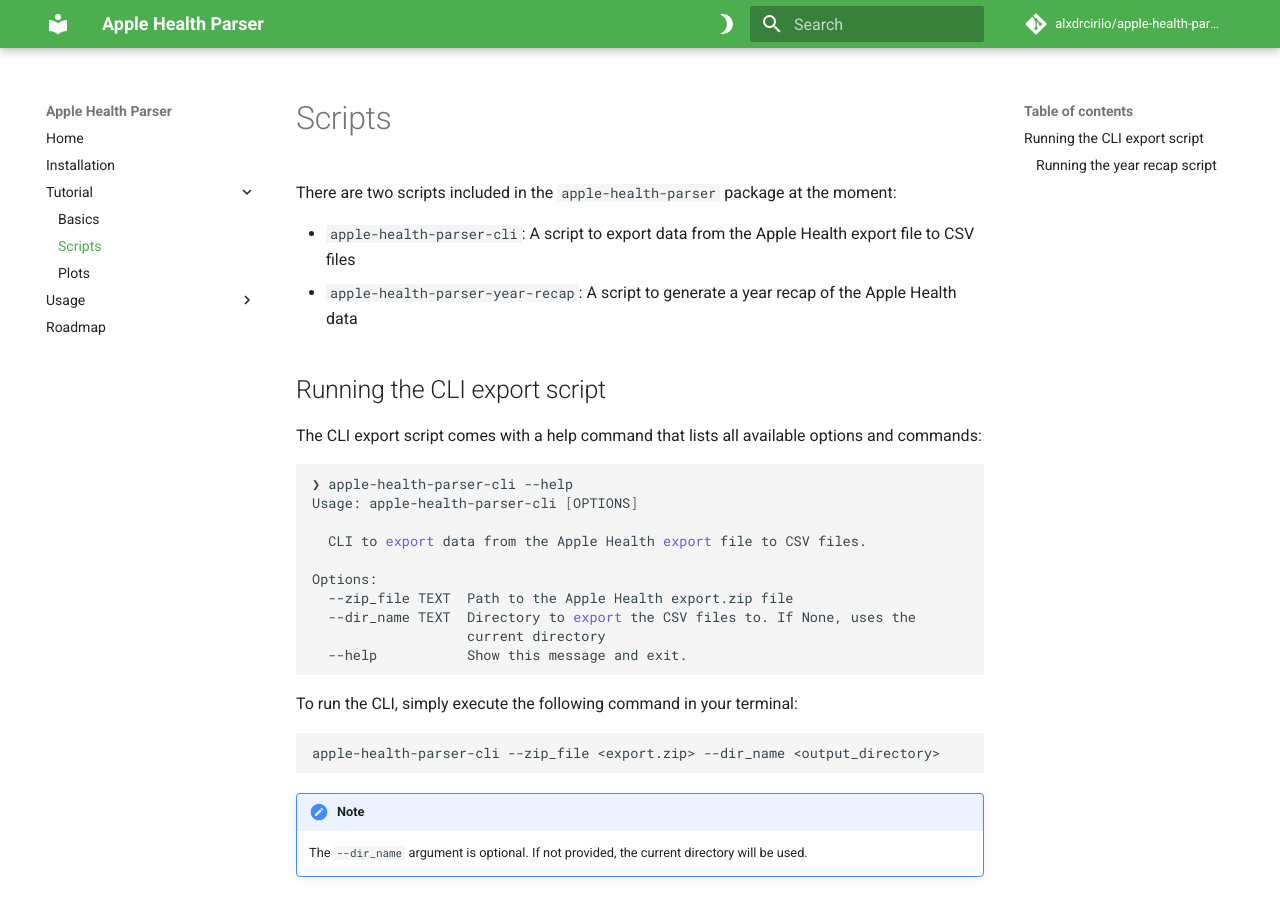
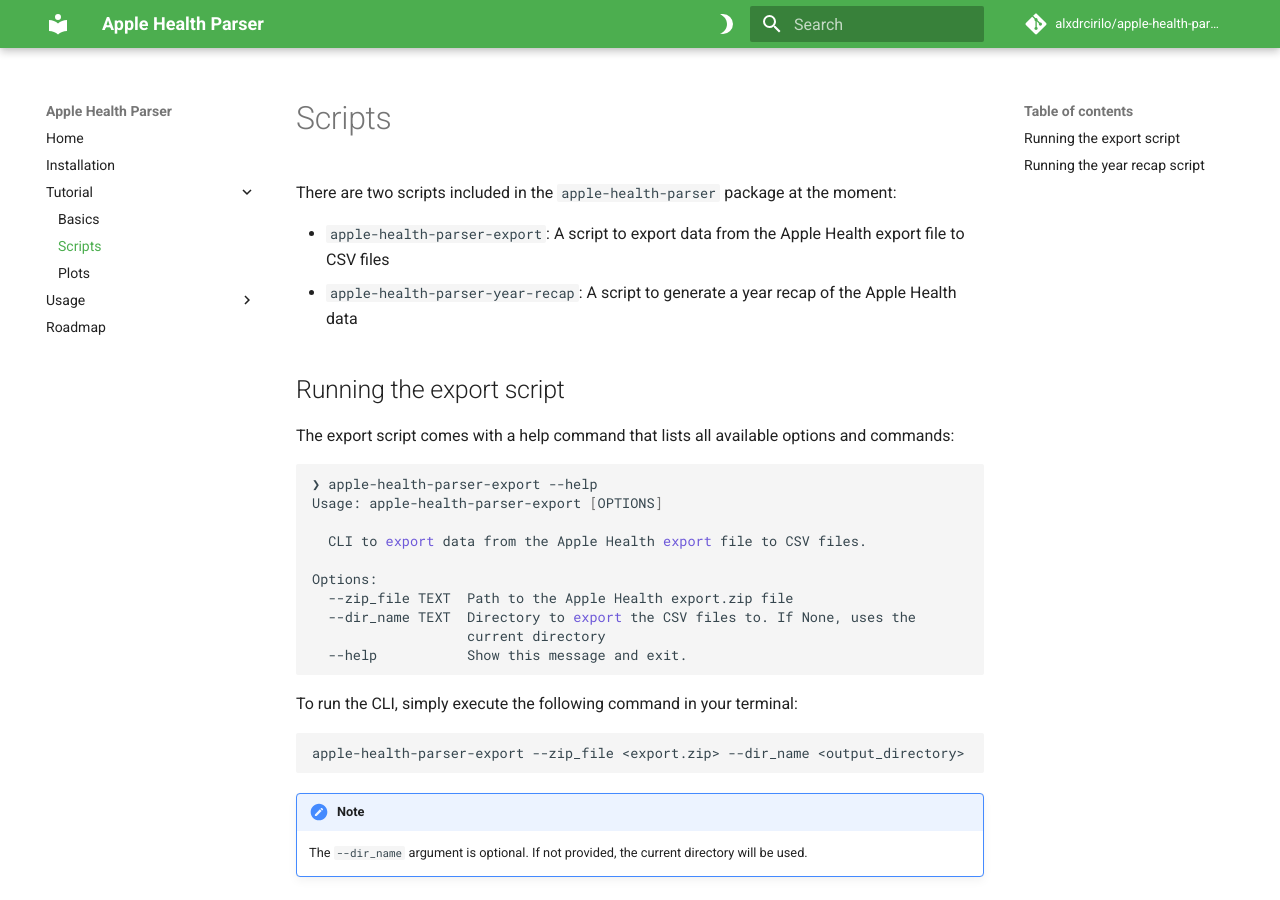
Before and after one commit to alxdrcirilo/apple-health-parser, an MkDocs documentation site: the page built from docs/tutorial/scripts.md, in a window 1280 px wide and 900 px high. Built offline with MkDocs 1.6.1 and Material for MkDocs 9.7.7, drawn with Linux system fonts in a browser that asks for light colours; comment, search, counter and statistics services are not loaded.

Commit message:
refactor!: scripts (#31)
Includes a few improvements:
- Drop the year argument for the `SleepPlot` class
- The `apple-health-parser-cli` script is renamed to `apple-health-parser-export`
- Docs have been updated

````diff
--- a/docs/tutorial/scripts.md
+++ b/docs/tutorial/scripts.md
@@ -2,16 +2,16 @@
 
 There are two scripts included in the `apple-health-parser` package at the moment:
 
-- `apple-health-parser-cli`: A script to export data from the Apple Health export file to CSV files
+- `apple-health-parser-export`: A script to export data from the Apple Health export file to CSV files
 - `apple-health-parser-year-recap`: A script to generate a year recap of the Apple Health data
 
-## Running the CLI export script
+## Running the export script
 
-The CLI export script comes with a help command that lists all available options and commands:
+The export script comes with a help command that lists all available options and commands:
 
 ```bash
-❯ apple-health-parser-cli --help
-Usage: apple-health-parser-cli [OPTIONS]
+❯ apple-health-parser-export --help
+Usage: apple-health-parser-export [OPTIONS]
 
   CLI to export data from the Apple Health export file to CSV files.
 
@@ -25,14 +25,14 @@
 To run the CLI, simply execute the following command in your terminal:
 
 ```bash
-apple-health-parser-cli --zip_file <export.zip> --dir_name <output_directory>
+apple-health-parser-export --zip_file <export.zip> --dir_name <output_directory>
 ```
 
 !!! note
 
     The `--dir_name` argument is optional. If not provided, the current directory will be used.
 
-### Running the year recap script
+## Running the year recap script
 
 The year recap script also comes with a help command that lists all available options and commands:
 
--- a/pyproject.toml
+++ b/pyproject.toml
@@ -31,7 +31,7 @@
 ]
 
 [project.scripts]
-apple-health-parser-cli = "apple_health_parser.scripts.export.main:main"
+apple-health-parser-export = "apple_health_parser.scripts.export.main:main"
 apple-health-parser-year-recap = "apple_health_parser.scripts.recap.main:main"
 
 [build-system]
@@ -41,6 +41,8 @@
 [tool.coverage.run]
 omit = [
     "apple_health_parser/scripts/main.py",
+    "apple_health_parser/scripts/export/*",
+    "apple_health_parser/scripts/recap/*",
 ]
 
 [tool.mypy]
````
Also changed, not shown: docs/index.md (+1 -1 lines), docs/installation.md (+8 -3 lines), docs/tutorial/plots.md (+16 -16 lines), 6 other files.
